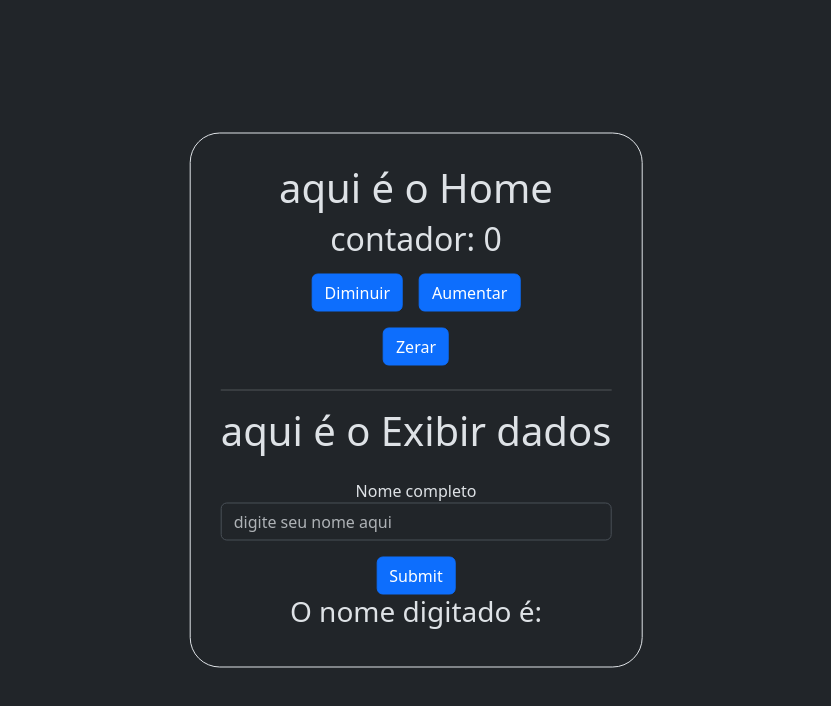
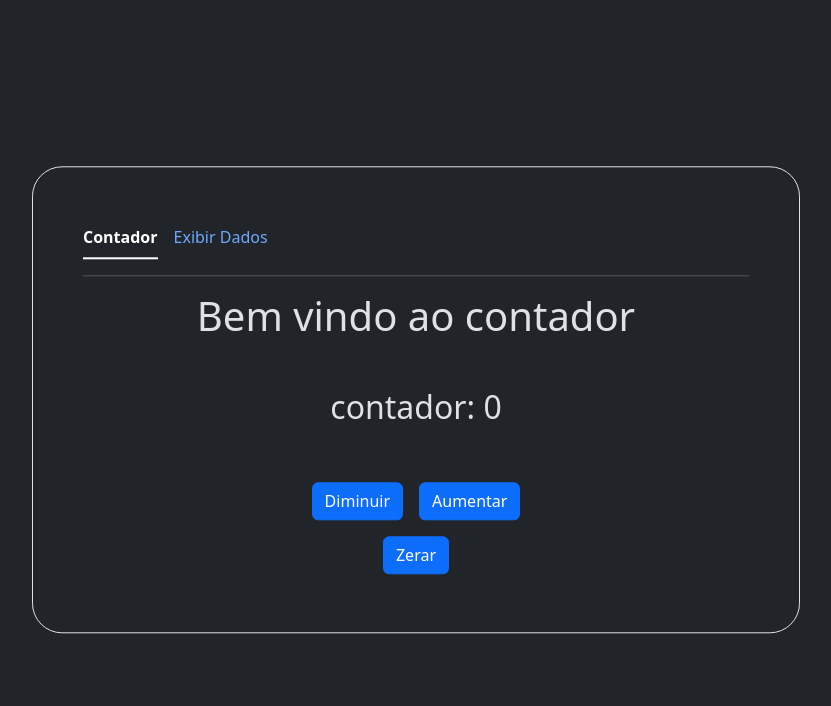
Before and after one commit to Richard-4663/My-projects-React, a React (Vite) app: page / in a window 1280 px wide. Shown: the top 706 px of the page, without its empty margins (224-1055 px from the left). Built offline with nearby package versions, Linux system fonts and the light colour scheme.

Commit message:
ajuste do content, add do PanelOptions

```diff
--- a/index.html
+++ b/index.html
@@ -2,13 +2,11 @@
 <html lang="en" data-bs-theme="dark">
   <head>
     <meta charset="UTF-8" />
-    <link rel="icon" type="image/svg+xml" href="/vite.svg" />
     <meta name="viewport" content="width=device-width, initial-scale=1.0" />
     <title>first-training</title>
   </head>
   <body>
     <div id="root"></div>
-    <script src="http://localhost:8097"></script>
     <script type="module" src="/src/main.jsx"></script>
   </body>
 </html>
--- a/src/App.css
+++ b/src/App.css
@@ -3,8 +3,10 @@
   left: 50vw;
   top: 50vh;
   transform: translate(-50%, -50%);
-  padding: 30px;
+  padding: 50px;
   border: 1px solid;
   text-align: center;
   border-radius: 30px;
+  width: 60%;
+  height: auto;
 }
--- a/src/App.jsx
+++ b/src/App.jsx
@@ -1,15 +1,12 @@
 import './App.css'
-import Contador from './pages/contador.jsx'
-import ExibirDados from './pages/ExibirDados.jsx'
+import PanelOptions from './components/PanelOptions.jsx'
 
 
 function App() {
 
   return(
     <div className='content'>
-      <Contador />
-      <hr />
-      <ExibirDados />
+      <PanelOptions />
     </div>
   )
 
--- /dev/null
+++ b/src/components/PanelOptions.jsx
@@ -0,0 +1,40 @@
+import { useState } from 'react'
+import Contador from '../pages/contador.jsx'
+import ExibirDados from '../pages/ExibirDados.jsx'
+
+function PanelOptions(){
+
+    const [page, setPage] = useState('Contador')
+
+
+    return(
+        <div>
+
+            <ul className="nav nav-underline">
+                <li className="nav-item">
+                    <a className={page === "Contador" ? "nav-link active" : "nav-link"} href='#' onClick={() => setPage('Contador')} aria-current="page">Contador</a>
+                </li>
+
+                <li className="nav-item">
+                    <a className={page === "ExibirDados" ? "nav-link active" : "nav-link"} href='#' onClick={() => setPage('ExibirDados')}>Exibir Dados</a>
+                </li>
+            </ul>
+
+            <hr />
+
+            <div className='d-flex justify-content-center align-items-center'>
+                {page == "Contador" ? (
+                    <Contador />
+                ): page == "ExibirDados" ? (
+                    <ExibirDados />
+                ):(
+                    <Contador />
+                )}
+            </div>
+
+        </div>
+
+    )
+}
+
+export default PanelOptions
--- a/src/pages/ExibirDados.jsx
+++ b/src/pages/ExibirDados.jsx
@@ -15,11 +15,15 @@ function ExibirDados(){
         <div>
             <form onSubmit={handleClickForm}>
                 <h1 className='mb-4'>aqui é o Exibir dados</h1>
-                <label htmlFor="name">Nome completo</label>
+                <label className='mb-3' htmlFor="name">Nome completo</label>
                 <input type="text" value={nameTemporario} onChange={(e) => {setNameTemporario(e.target.value)}} className="form-control" id="name" placeholder='digite seu nome aqui'/>
                 <input type="submit" className='btn btn-primary mt-3'/>
             </form>
-                <h3>O nome digitado é: {name}</h3>
+            <hr />
+                <h3>O nome digitado é:
+                    <br />
+                    {name}
+                </h3>
         </div>
     )
 }
--- a/src/pages/contador.jsx
+++ b/src/pages/contador.jsx
@@ -20,8 +20,8 @@ function Contador(){
     return(
 
         <div>
-            <h1>aqui é o Home</h1>
-            <h2>contador: {count}</h2>
+            <h1 className="mb-5">Bem vindo ao contador</h1>
+            <h2 className="mb-5">contador: {count}</h2>
             <Button text="Diminuir" onClick={() => alterarContador(-1)}/>
             <Button text="Aumentar" onClick={() => alterarContador(1)}/>
             <br />
```
